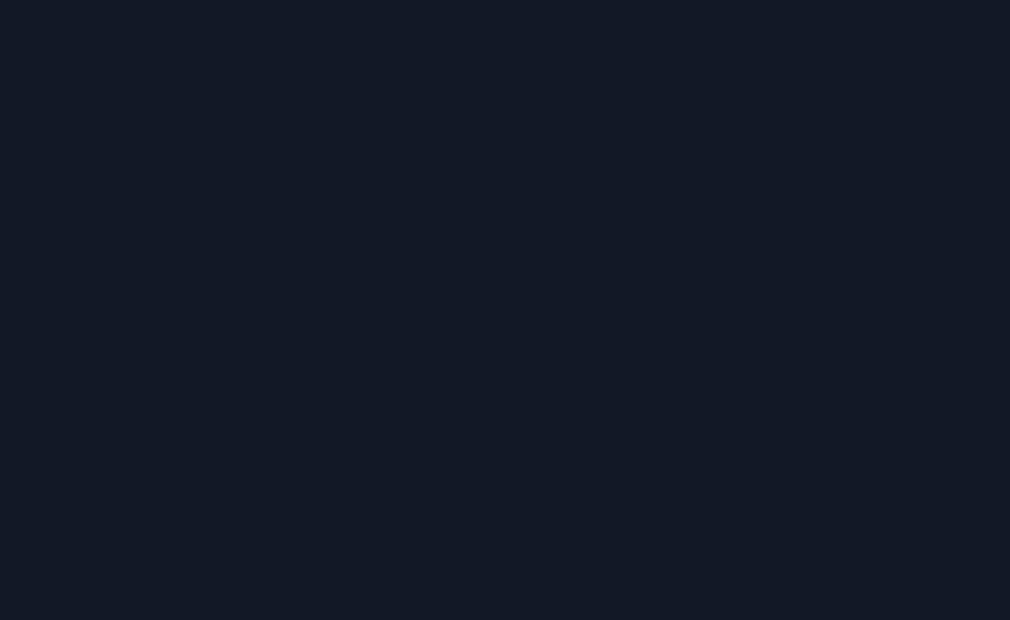
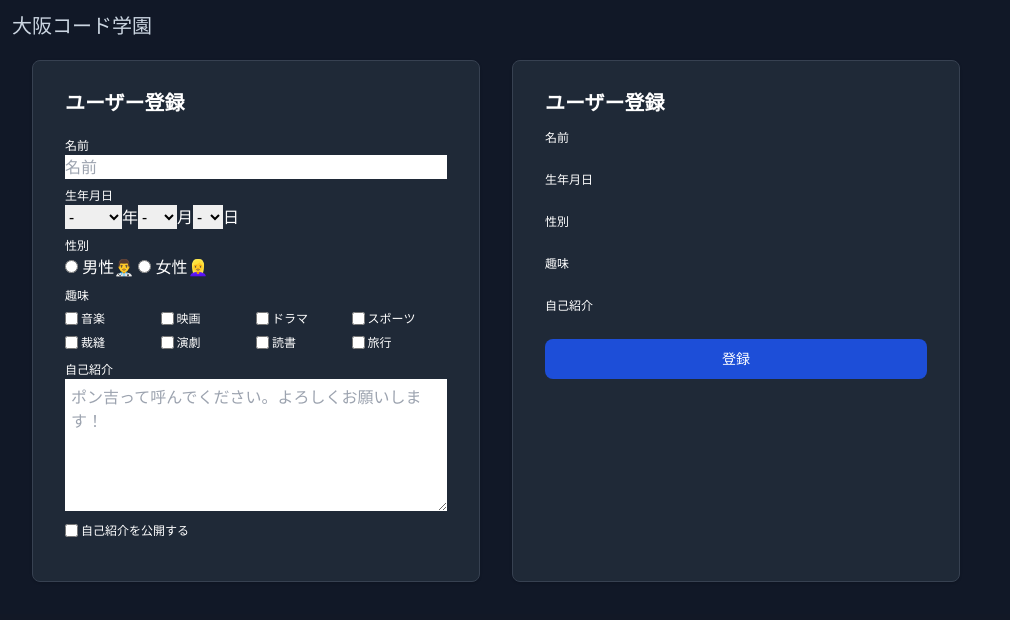
Before and after one commit to haruocode/nuxt-tutorials, a Nuxt app in the folder sec9/: page /create-user in a window 1280 px wide. Before the commit this address had no page. Shown: the top 620 px of the page, without its empty margins (0-1010 px from the left). Built offline with nearby package versions, Linux system fonts and the light colour scheme.

Commit message:
sec9 add ユーザー登録画面

```diff
--- /dev/null
+++ b/sec9/pages/create-user.vue
@@ -0,0 +1,169 @@
+<template>
+  <div class="bg-gray-900 p-3">
+    <AppHeader />
+    <ContentsContainer>
+      <FormContainer title="ユーザー登録">
+        <div class="row">
+          <label>名前</label>
+          <input type="text" placeholder="名前" />
+        </div>
+
+        <div class="row">
+          <label>生年月日</label>
+          <select>
+            <option value="">-</option>
+            <option>1960</option>
+            <option>1970</option>
+            <option>1980</option>
+            <option>1990</option>
+            <option>2000</option>
+            <option>2010</option>
+            <option>2020</option>
+          </select><span>年</span>
+          <select>
+            <option value="">-</option>
+            <option>1</option>
+            <option>2</option>
+            <option>3</option>
+            <option>4</option>
+            <option>5</option>
+            <option>6</option>
+            <option>7</option>
+            <option>8</option>
+            <option>9</option>
+            <option>10</option>
+            <option>11</option>
+            <option>12</option>
+          </select><span>月</span>
+          <select>
+            <option value="">-</option>
+            <option>1</option>
+            <option>2</option>
+            <option>3</option>
+          </select><span>日</span>
+        </div>
+
+        <div class="row">
+          <label>性別</label>
+          <input type="radio" name="gender" value="male" /><span> 男性👨‍⚕️</span> <input type="radio" name="gender" value="female" /><span> 女性👱‍♀️</span>
+        </div>
+
+        <div class="row">
+          <label>趣味</label>
+          <div class="occupation">
+            <div><input type="checkbox" value="音楽" /><label class="checkbox-label"> 音楽</label></div>
+            <div><input type="checkbox" value="映画" /><label class="checkbox-label"> 映画</label></div>
+            <div><input type="checkbox" value="ドラマ" /><label class="checkbox-label"> ドラマ</label></div>
+            <div><input type="checkbox" value="スポーツ" /><label class="checkbox-label"> スポーツ</label></div>
+            <div><input type="checkbox" value="裁縫" /><label class="checkbox-label"> 裁縫</label></div>
+            <div><input type="checkbox" value="演劇" /><label class="checkbox-label"> 演劇</label></div>
+            <div><input type="checkbox" value="読書" /><label class="checkbox-label"> 読書</label></div>
+            <div><input type="checkbox" value="旅行" /><label class="checkbox-label"> 旅行</label></div>
+          </div>
+        </div>
+
+        <div class="row">
+          <label>自己紹介</label>
+          <textarea rows="5" placeholder="ポン吉って呼んでください。よろしくお願いします！" v-model="user.detail"></textarea>
+          <input type="checkbox" /><label class="checkbox-label"> 自己紹介を公開する</label>
+        </div>
+
+      </FormContainer>
+
+      <FormContainer title="ユーザー登録">
+        <label>名前</label>
+        <div class="label">{{ user.name }}</div>
+
+        <label>生年月日</label>
+        <div class="label">{{ birth }}</div>
+
+        <label>性別</label>
+        <div class="label">{{ userGender }}</div>
+
+        <label>趣味</label>
+        <div class="label">{{ occupations }}</div>
+
+        <label>自己紹介</label>
+        <div class="label whitespace-pre">{{ user.detail }}</div>
+
+        <div v-if="user.public" class="label">※ あなたの自己紹介は公開されます。</div>
+
+        <button @click="register()" type="button" class="w-full text-white bg-blue-700 hover:bg-blue-800 focus:ring-4 focus:ring-blue-300 font-medium rounded-lg text-sm px-5 py-2.5 me-2 mb-2 dark:bg-blue-600 dark:hover:bg-blue-700 focus:outline-none dark:focus:ring-blue-800">
+          登録
+        </button>
+
+      </FormContainer>
+    </ContentsContainer>
+  </div>
+</template>
+
+<script setup>
+
+const user = reactive({
+  name: '',
+  birthYear: '',
+  birthMonth: '',
+  birthDate: '',
+  gender: '',
+  hobbies: [],
+  detail: '',
+  public: false,
+})
+
+const birth = computed(() => {
+  if(!user.birthYear || !user.birthMonth || !user.birthDate) return ''
+  return `${user.birthYear}年${user.birthMonth}月${user.birthDate}日`
+})
+
+const userGender = computed(() => {
+  if(user.gender === 'male') return '男性'
+  if(user.gender === 'female') return '女性'
+  return ''
+})
+
+const occupations = computed(() => {
+  return user.hobbies.join(' / ')
+})
+
+function register() {
+  // 本来はユーザー登録のWeb APIを実行する
+  console.log('登録ボタンが押下されました', toRaw(user))
+}
+
+</script>
+
+<style>
+h2, p, span, label {
+  color: white;
+}
+label {
+  display: block;
+  font-size: 12px;
+}
+.label {
+  min-height: 24px;
+  color: white;
+}
+hr {
+  margin: 8px;
+}
+input[type="text"], textarea {
+  width: 100%;
+}
+textarea {
+  padding: 6px;
+}
+.row {
+  margin: 8px auto;
+}
+input[type="checkbox"] {
+  vertical-align: middle;
+}
+.checkbox-label {
+  display: inline;
+}
+.occupation {
+  display: grid;
+  grid-template-columns: 1fr 1fr 1fr 1fr;
+}
+</style>
```
